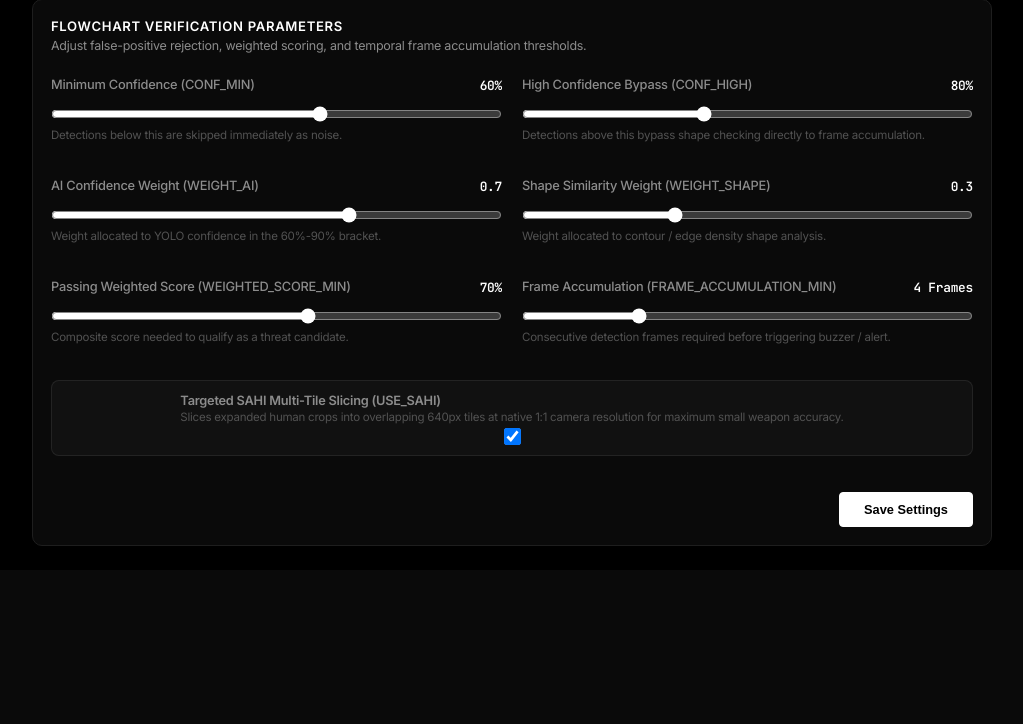
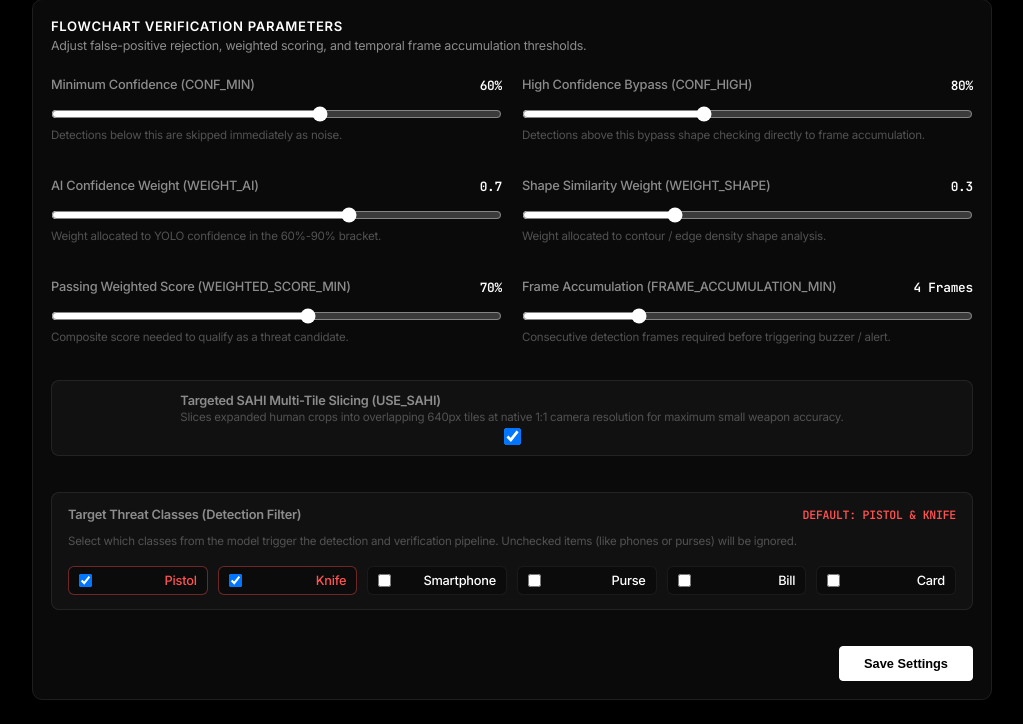
Before and after one commit to Matsakonz/Weapon_detection_YOLOV8-DIP, a Flask app: page /settings in a window 1280 px wide. Shown: the part 345-1069 px from the top of the page, without its empty margins (128-1151 px from the left). Before the commit the page ends 891 px from the top, so only its background shows below. Run offline with Flask 3, Linux system fonts and the light colour scheme.

Commit message:
Add threat class filtering (default: Pistol & Knife only) with UI settings selector

```diff
--- a/config/settings.py
+++ b/config/settings.py
@@ -26,6 +26,10 @@ WEIGHTED_SCORE_MIN = 0.70    # > 74% (>= 0.75) required to pass
 FRAME_ACCUMULATION_MIN = 4   # > 3 Frames (>= 4 consecutive detections)
 DASHBOARD_ACTIVE = False      # Dashboard / monitoring armed status
 
+# Threat Class Filtering (Default detects only actual weapons: Pistol & Knife)
+ALL_CLASSES = ["Pistol", "Knife", "Smartphone", "Purse", "Bill", "Card"]
+TARGET_CLASSES = ["Pistol", "Knife"]
+
 # DIP & Camera Settings
 IMGSZ = 1280
 USE_HUMAN_ZOOM = True
--- a/web/app.py
+++ b/web/app.py
@@ -21,6 +21,8 @@ from config.settings import (
     WEIGHTED_SCORE_MIN,
     FRAME_ACCUMULATION_MIN,
     DASHBOARD_ACTIVE,
+    TARGET_CLASSES,
+    ALL_CLASSES,
     IMGSZ,
     USE_HUMAN_ZOOM,
     USE_SAHI,
@@ -45,6 +47,8 @@ state = {
     "weighted_score_min": WEIGHTED_SCORE_MIN,
     "frame_accum_min": FRAME_ACCUMULATION_MIN,
     "dashboard_active": True,
+    "target_classes": list(TARGET_CLASSES),
+    "all_classes": list(ALL_CLASSES),
     "use_zoom": USE_HUMAN_ZOOM,
     "use_sahi": USE_SAHI,
     "use_dip": USE_DIP,
@@ -148,6 +152,7 @@ class CameraStreamWorker:
                 raw_cands, person_boxes = detector.detect(
                     frame_to_process, conf_threshold=state["conf_min"], imgsz=IMGSZ,
                     use_zoom=state["use_zoom"], use_sahi=state["use_sahi"],
+                    target_classes=state["target_classes"],
                     use_dip=state["use_dip"], use_wavelet=state["use_wavelet"]
                 )
 
@@ -436,7 +441,9 @@ def get_settings():
         "WEIGHTED_SCORE_MIN": state["weighted_score_min"],
         "FRAME_ACCUMULATION_MIN": state["frame_accum_min"],
         "DASHBOARD_ACTIVE": state["dashboard_active"],
-        "USE_SAHI": state["use_sahi"]
+        "USE_SAHI": state["use_sahi"],
+        "target_classes": state["target_classes"],
+        "all_classes": state["all_classes"]
     })
 
 @app.route('/api/settings', methods=['POST'])
@@ -449,6 +456,8 @@ def save_settings():
     if "WEIGHTED_SCORE_MIN" in data: state["weighted_score_min"] = float(data["WEIGHTED_SCORE_MIN"])
     if "FRAME_ACCUMULATION_MIN" in data: state["frame_accum_min"] = int(data["FRAME_ACCUMULATION_MIN"])
     if "USE_SAHI" in data: state["use_sahi"] = bool(data["USE_SAHI"])
+    if "target_classes" in data and isinstance(data["target_classes"], list):
+        state["target_classes"] = [str(c).strip() for c in data["target_classes"] if str(c).strip()]
     return jsonify({"success": True})
 
 @app.route('/api/toggle/<feature>', methods=['POST'])
--- a/web/static/js/settings.js
+++ b/web/static/js/settings.js
@@ -152,6 +152,22 @@ async function loadSettings() {
       const sahiBox = document.getElementById('useSahi');
       if (sahiBox) sahiBox.checked = Boolean(cfg.USE_SAHI);
     }
+
+    // Render Target Threat Classes checkboxes
+    if (cfg.all_classes && document.getElementById('classesCheckboxContainer')) {
+      const container = document.getElementById('classesCheckboxContainer');
+      const targetList = (cfg.target_classes || []).map(c => c.toLowerCase());
+      container.innerHTML = cfg.all_classes.map(clsName => {
+        const isChecked = targetList.includes(clsName.toLowerCase());
+        const isDefaultWeapon = ['pistol', 'knife'].includes(clsName.toLowerCase());
+        return `
+          <label style="display: flex; align-items: center; gap: 8px; cursor: pointer; padding: 6px 10px; background: rgba(0,0,0,0.3); border-radius: 6px; border: 1px solid ${isChecked ? 'rgba(255, 82, 82, 0.4)' : 'rgba(255,255,255,0.06)'}; font-size: 0.8rem;">
+            <input type="checkbox" name="targetClass" value="${clsName}" ${isChecked ? 'checked' : ''} style="cursor: pointer;">
+            <span style="font-weight: 500; color: ${isDefaultWeapon ? '#ff5252' : '#ffffff'};">${clsName}</span>
+          </label>
+        `;
+      }).join('');
+    }
   } catch (err) {
     console.error("Error loading settings:", err);
   }
@@ -160,6 +176,8 @@ async function loadSettings() {
 async function saveSettings(event) {
   event.preventDefault();
 
+  const selectedClasses = Array.from(document.querySelectorAll('input[name="targetClass"]:checked')).map(cb => cb.value);
+
   const newSettings = {
     CONF_MIN: parseFloat(document.getElementById('confMin').value),
     CONF_HIGH: parseFloat(document.getElementById('confHigh').value),
@@ -167,7 +185,8 @@ async function saveSettings(event) {
     WEIGHT_SHAPE: parseFloat(document.getElementById('weightShape').value),
     WEIGHTED_SCORE_MIN: parseFloat(document.getElementById('scoreMin').value),
     FRAME_ACCUMULATION_MIN: parseInt(document.getElementById('frameAccum').value),
-    USE_SAHI: document.getElementById('useSahi') ? document.getElementById('useSahi').checked : true
+    USE_SAHI: document.getElementById('useSahi') ? document.getElementById('useSahi').checked : true,
+    target_classes: selectedClasses
   };
 
   try {
--- a/web/templates/settings.html
+++ b/web/templates/settings.html
@@ -114,6 +114,20 @@
           </div>
           <input type="checkbox" id="useSahi" style="transform: scale(1.3); cursor: pointer;">
         </div>
+
+        <!-- Target Threat Detection Classes -->
+        <div class="form-group" style="grid-column: 1 / -1; background: rgba(255,255,255,0.03); padding: 14px 16px; border-radius: 8px; border: 1px solid rgba(255,255,255,0.08);">
+          <label style="margin: 0 0 6px 0; font-weight: 600; display: flex; justify-content: space-between; align-items: center;">
+            <span>Target Threat Classes (Detection Filter)</span>
+            <span style="font-size: 0.72rem; color: #ff5252; font-family: var(--font-mono);">DEFAULT: PISTOL & KNIFE</span>
+          </label>
+          <small style="display: block; font-size: 0.72rem; color: var(--text-muted); margin-bottom: 12px;">
+            Select which classes from the model trigger the detection and verification pipeline. Unchecked items (like phones or purses) will be ignored.
+          </small>
+          <div id="classesCheckboxContainer" style="display: grid; grid-template-columns: repeat(auto-fit, minmax(130px, 1fr)); gap: 10px;">
+            <!-- Populated via JS -->
+          </div>
+        </div>
       </div>
 
       <div style="margin-top: 20px; display: flex; justify-content: flex-end;">
```
Also changed, not shown: main.py (+17 -9 lines), src/detection/detector.py (+17 -0 lines), README.md, 1 other file.
